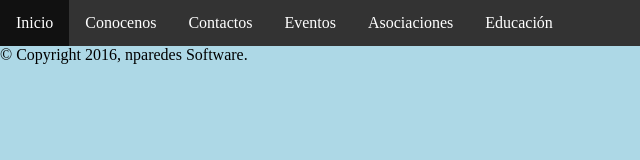
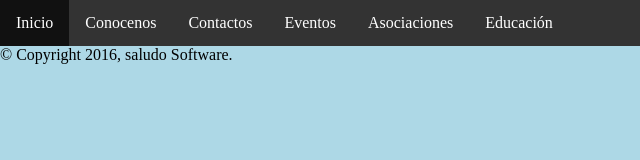
Before and after one commit to noelparedes/PaginaDeAsambleaDeIglesiaCristiana, a plain HTML site: page index.html in a window 1280 px wide. Shown: the full height of the page, 0-640 px from the left. Drawn offline with Linux system fonts and the light colour scheme; files that its build step writes are made by us from their sources.

Commit message:
probando from

```diff
--- a/index.html
+++ b/index.html
@@ -75,6 +75,6 @@
 
 
 
-<footer>© Copyright 2016, nparedes Software. </footer>
+<footer>© Copyright 2016, saludo Software. </footer>
 </body>
 </html>
```
